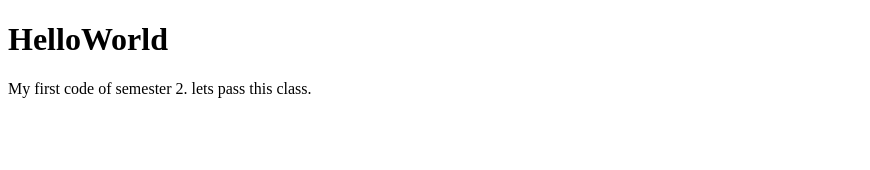
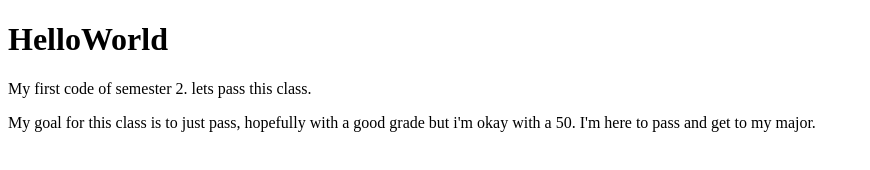
Before and after one commit to TheoKrystik/intermediate-web-first-repo, a plain HTML site: page index.html in a window 1280 px wide. Shown: the whole page, without its empty margins (0-870 px from the left). Drawn offline with Linux system fonts and the light colour scheme.

Commit message:
Added second paragraph
I added a second paragraph to my html

```diff
--- a/index.html
+++ b/index.html
@@ -8,5 +8,7 @@
 <body>
     <h1>HelloWorld</h1>
     <p>My first code of semester 2. lets pass this class.</p>
+    <p>My goal for this class is to just pass, hopefully with a good grade but i'm okay with a 50.
+        I'm here to pass and get to my major.</p>
 </body>
 </html>
```
